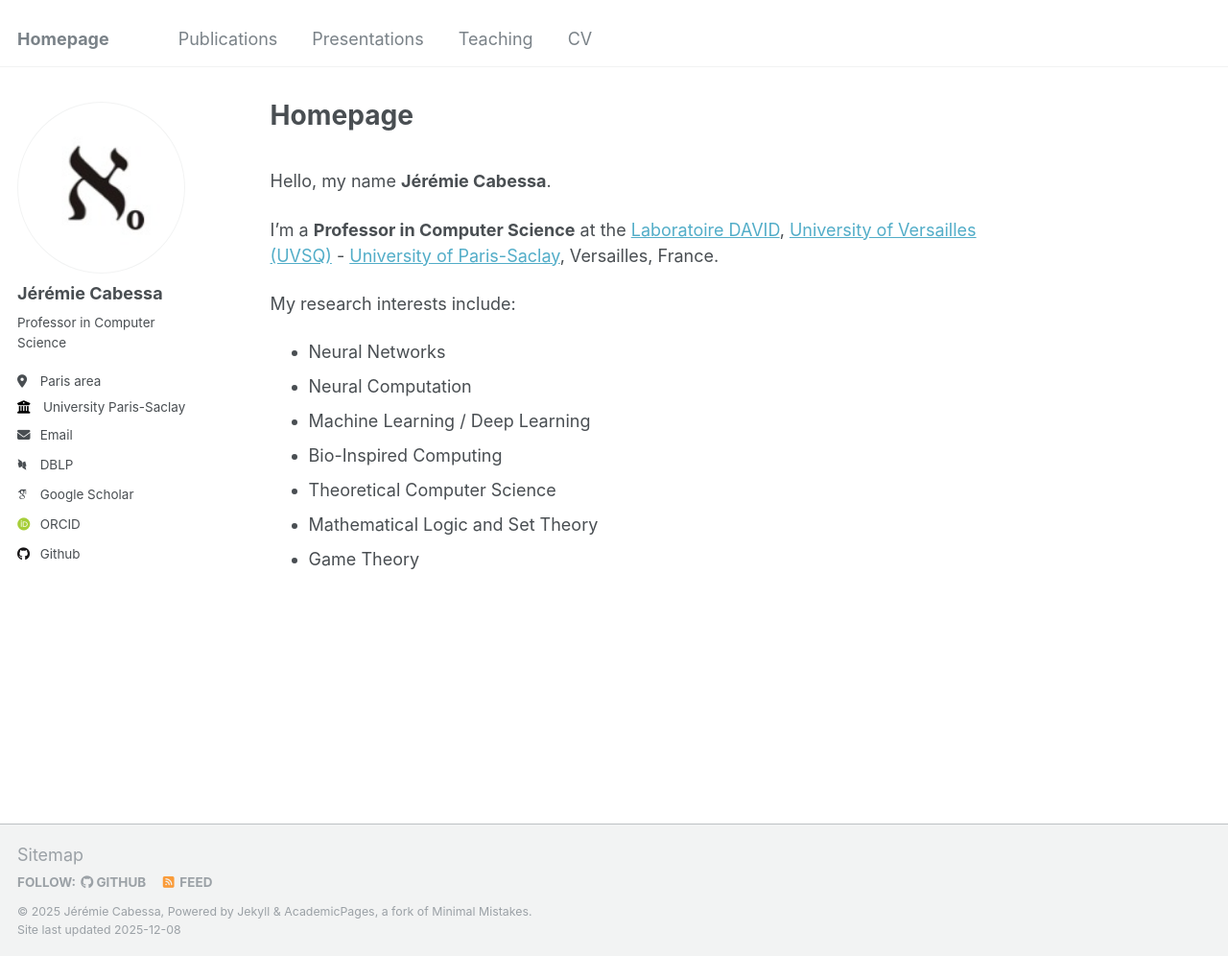
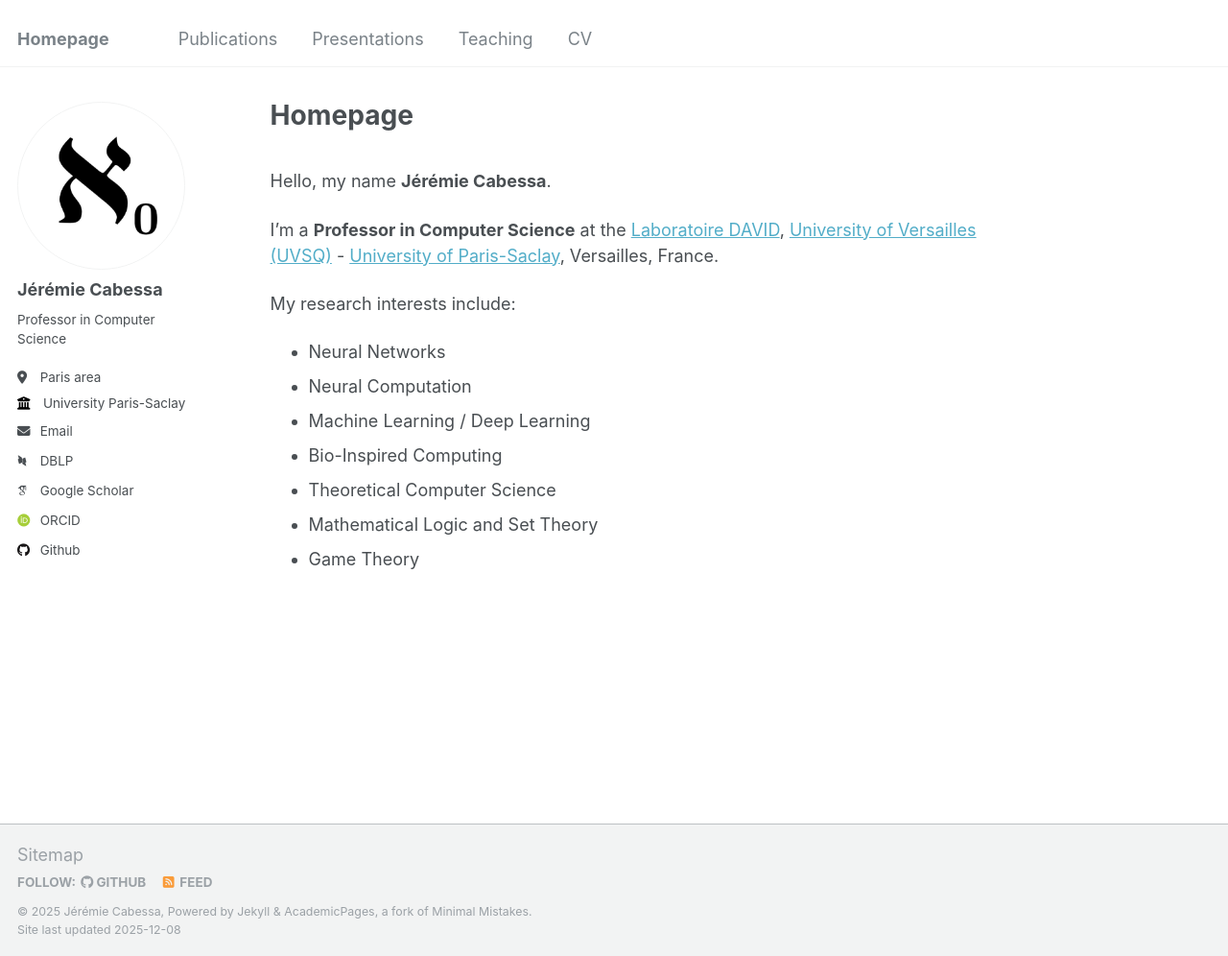
Before and after one commit to JeremCab/jeremcab.github.io, a Jekyll site: the page built from _pages/about.md, in a window 1280 px wide and 996 px high. Shown: the whole window at 96% size. Built offline with Jekyll 4.4.1, drawn with Linux system fonts in a browser that asks for light colours; some web fonts are replaced.

Commit message:
Add profile picture

```diff
--- a/_config.yml
+++ b/_config.yml
@@ -21,7 +21,7 @@ baseurl                  : "" # the subpath of your site, e.g. "/blog"
 #               Additional customization can be done by editing /_includes/author-profile.html
 author:
   # Biographic information
-  avatar           : "aleph_0.jpg"
+  avatar           : "aleph_0.png"
   name             : "Jérémie Cabessa"
   # pronouns         : # example: "she/her"
   bio              : "Professor in Computer Science"
```
Also changed, not shown: images/aleph_0.jpg (deleted), images/aleph_0.png (added), 2 other files.
